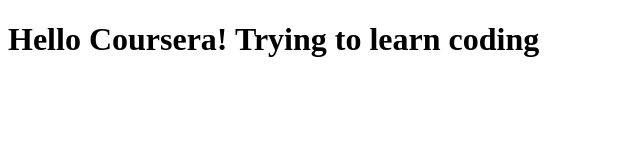
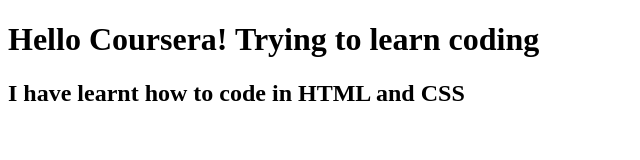
Before and after one commit to Exhtee/coursera-test, a plain HTML site: page site/index.html in a window 1280 px wide. Shown: the whole page, without its empty margins (0-640 px from the left). Drawn offline with Linux system fonts and the light colour scheme.

Commit message:
Added a <h2> text

```diff
--- a/site/index.html
+++ b/site/index.html
@@ -6,6 +6,7 @@
 	<title>Hello Coursera! Testing</title>
 </head>
 <body>
-<h1>Hello Coursera! Trying to learn coding</h1>
+	<h1>Hello Coursera! Trying to learn coding</h1>
+	<h2>I have learnt how to code in HTML and CSS</h2>
 </body>
 </html>
```
